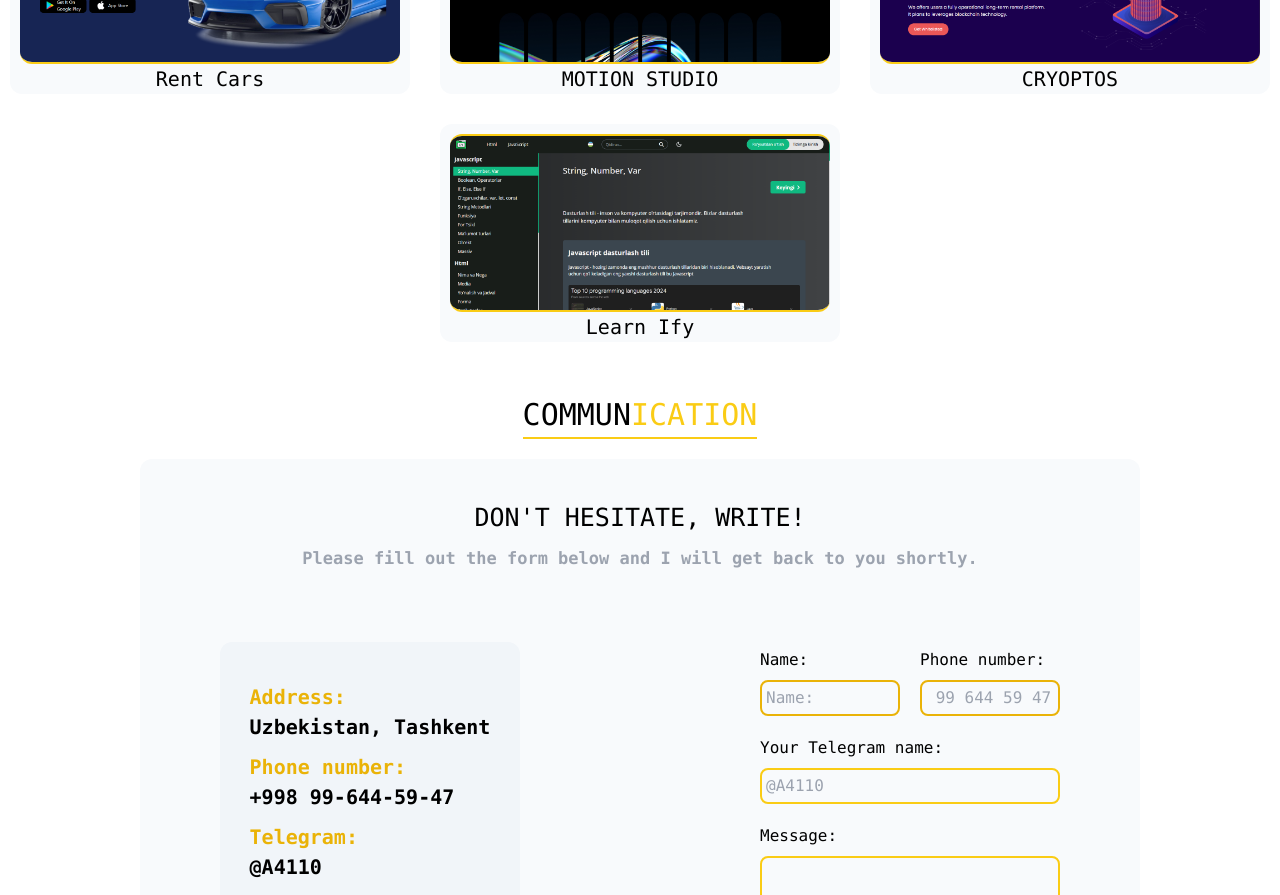
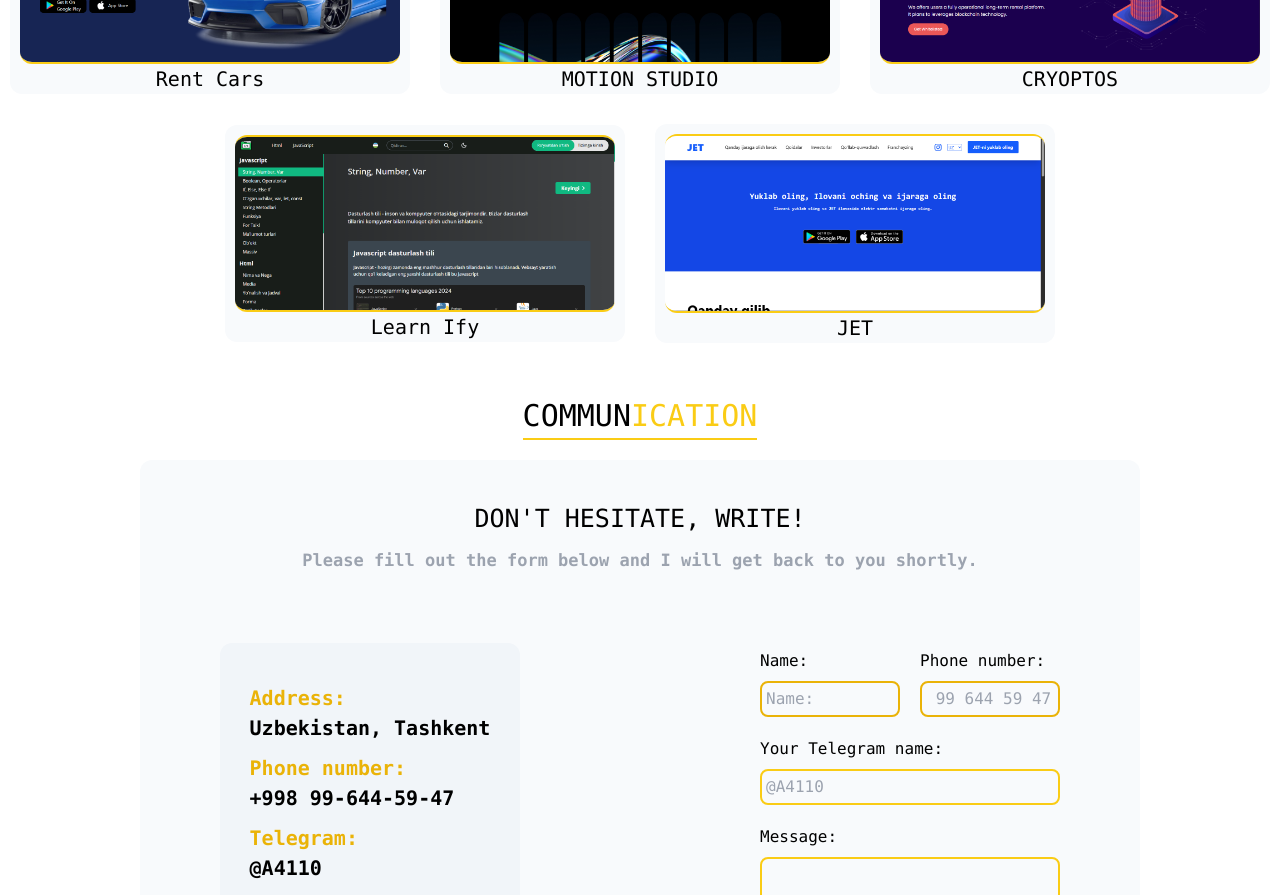
Before and after one commit to AdusolihXalilov/portfolio, a React (Vite) app: page / in a window 1280 px wide. Shown: the part 1400-2295 px from the top of the page. Built offline with nearby package versions, Linux system fonts and the light colour scheme.

Commit message:
importing JET

```diff
--- a/src/Home.jsx
+++ b/src/Home.jsx
@@ -11,6 +11,7 @@
 import youtube from "/youtube.png";
 import faceme from "/faceme.png"
 import learnifyjs from "/learnifyjs.png"
+import JET from "/JET.png"
 import me from "/me_pixar_picture.jpg"
 import { useTranslation } from "react-i18next";
 
@@ -201,6 +202,7 @@
               </div>
             </a>
           </div>
+          <div className="flex flex-col items-center xl:flex-row lg:items-center justify-center lg:flex-col sm:flex-row gap-[30px]">
             <a href="https://www.learnifyjs.uz/">
                 <div className="bg-slate-50 pt-[10px] px-[10px] w-[200px] lg:w-[400px] rounded-xl dark:bg-slate-800 duration-300 hover:scale-105 cursor-pointer">
                   <img
@@ -212,6 +214,18 @@
                   </h1>
                 </div>
               </a>
+              <a href="https://jet-liard.vercel.app/">
+                <div className="bg-slate-50 pt-[10px] px-[10px] w-[200px] lg:w-[400px] rounded-xl dark:bg-slate-800 duration-300 hover:scale-105 cursor-pointer">
+                  <img
+                    className="w-[400px] rounded-xl border-b-2 border-t-2 border-[#FACC15]"
+                    src={JET}
+                  />
+                  <h1 className="font-mono text-[20px] flex justify-center">
+                    JET
+                  </h1>
+                </div>
+              </a>
+          </div>
         </section>
       </section>
       <section className="font-mono container w-[300px] sm:w-[1000px]">
```
Also changed, not shown: public/JET.png (added). Lines whose indentation alone changed are shown as unchanged.
